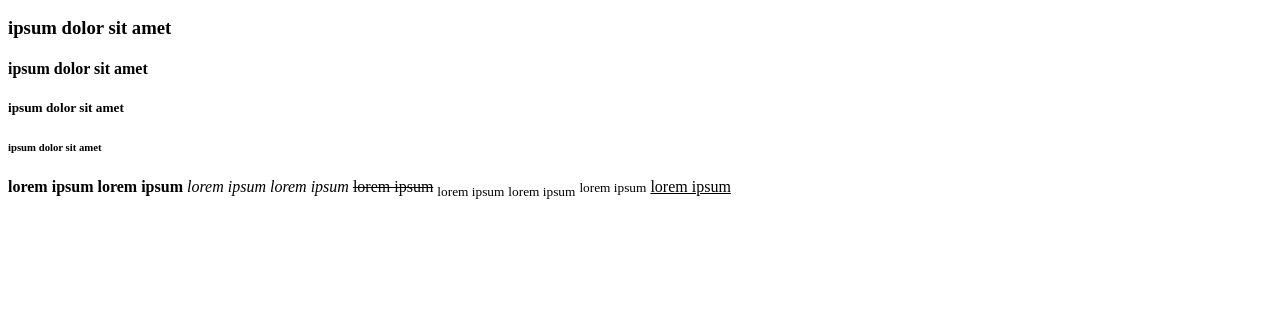
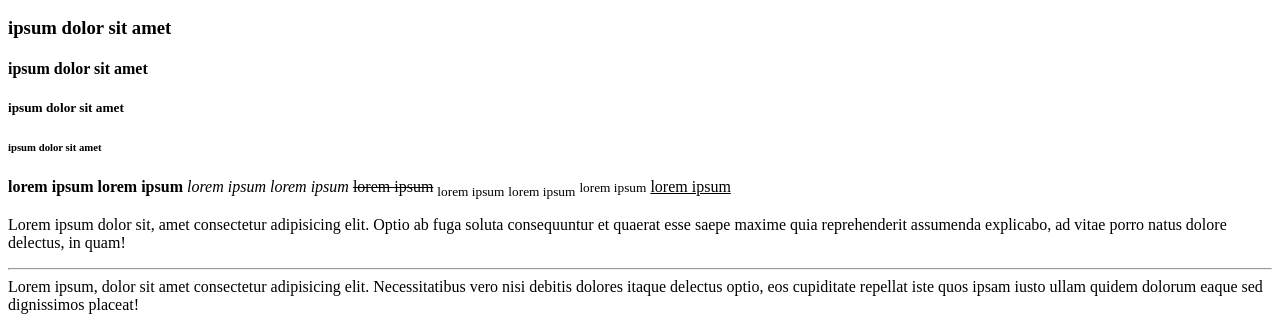
Before and after one commit to emirh95/vjezba, a plain HTML site: page main/index.html in a window 1280 px wide. Shown: the part 596-926 px from the top of the page. Before the commit the page ends 812 px from the top, so only its background shows below. Drawn offline with Linux system fonts and the light colour scheme.

Commit message:
Hr function

```diff
--- a/main/index.html
+++ b/main/index.html
@@ -70,6 +70,14 @@
         <!--podvuceno-->
     </p>
 
+    <p>
+        Lorem ipsum dolor sit, amet consectetur adipisicing elit. Optio ab fuga soluta consequuntur et quaerat esse
+        saepe maxime quia reprehenderit assumenda explicabo, ad vitae porro natus dolore delectus, in quam!
+        <hr>
+        Lorem ipsum, dolor sit amet consectetur adipisicing elit. Necessitatibus vero nisi debitis dolores itaque
+        delectus optio, eos cupiditate repellat iste quos ipsam iusto ullam quidem dolorum eaque sed dignissimos
+        placeat!
+    </p>
 </body>
 
 </html>
```
